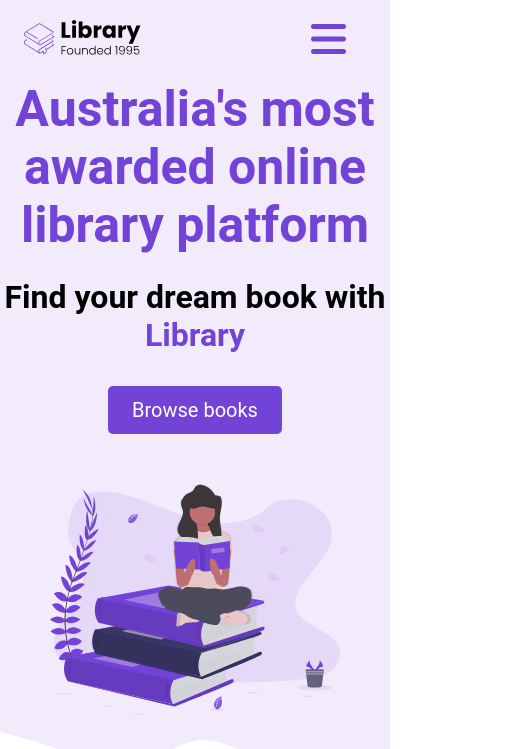
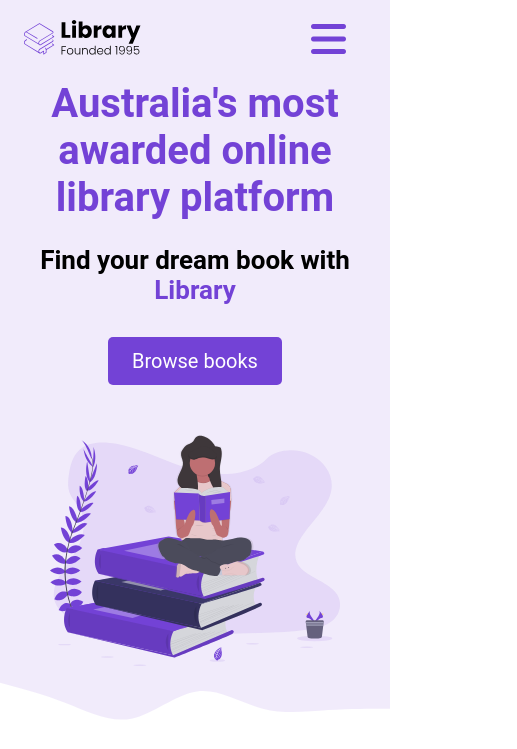
Before and after one commit to skillzz9/eCommerce, a plain HTML site: page index.html in a window 390 px wide. Shown: the top 749 px of the page, 517 px wide, since content can reach past the window. Drawn offline with Linux system fonts and the light colour scheme; a web font is replaced by a local one.

Commit message:
phone version completed

```diff
--- a/styles.css
+++ b/styles.css
@@ -424,3 +424,27 @@ footer{
         display: block;
     }
 }
+
+/* FOR SMART PHONES */
+
+@media (max-width: 768px){
+    .header__discription{
+        padding: 0 24px;
+    }
+    h1{
+        font-size: 40px;
+    }
+
+    h2{
+        font-size: 26px;
+    }
+
+    button{
+        font-size: 18px;
+
+    }
+
+    .book{
+        width: 50%;
+    }
+}
```
